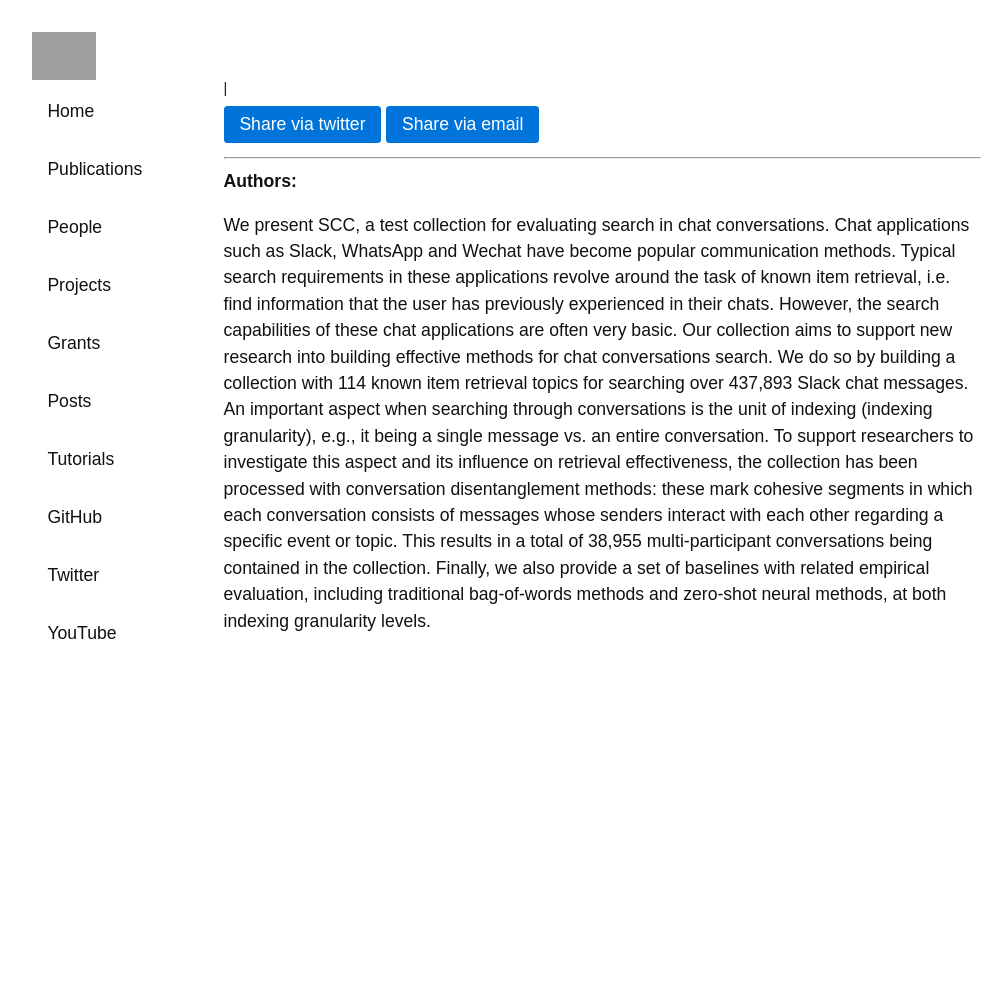
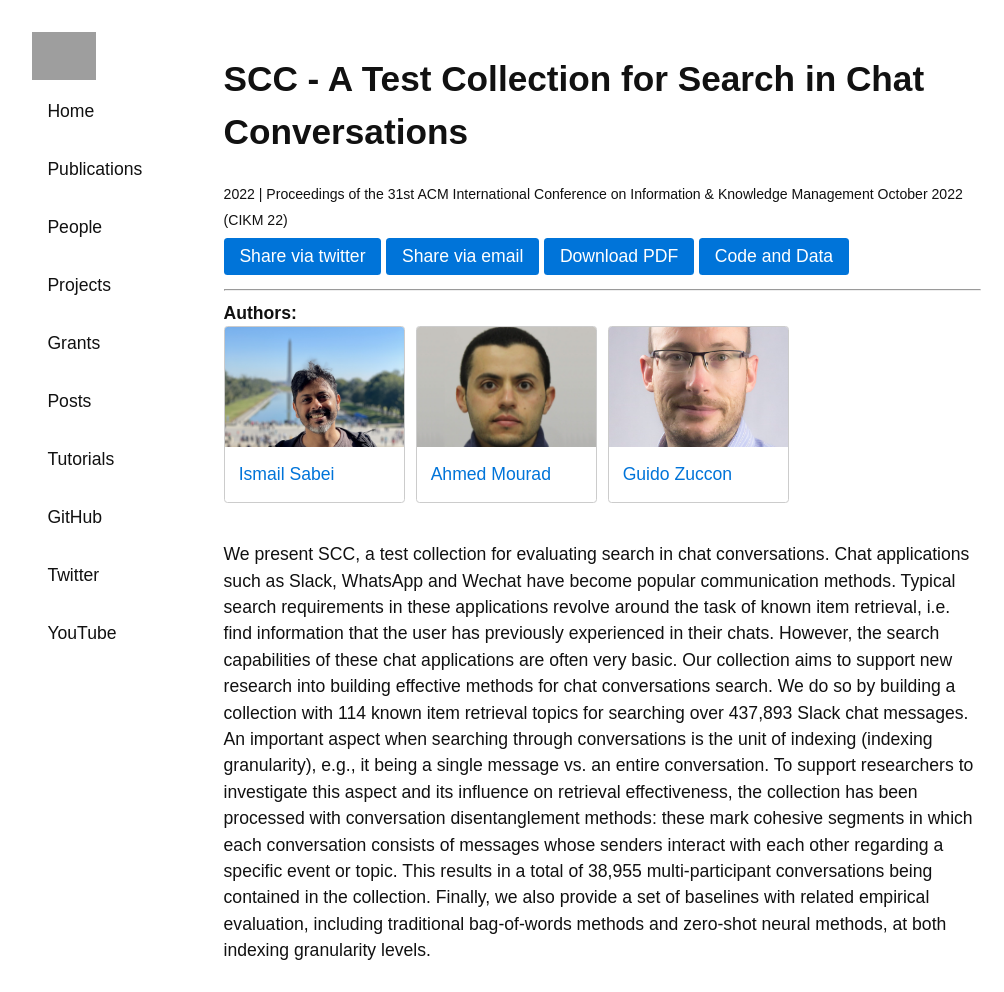
Before and after one commit to ielab/ielab.github.io, a Jekyll site: the page built from _publications/ismail-2022-SCC.md, in a window 1280 px wide. Shown: the whole page, without its empty margins (139-1143 px from the left). Built offline with Jekyll 4.4.1, drawn with Linux system fonts in a browser that asks for light colours; before the commit the page ends 932 px from its top, so only the background shows below that; grey boxes are pictures that could not be loaded.

Commit message:
Update ismail-2022-SCC.md

```diff
--- a/_publications/ismail-2022-SCC.md
+++ b/_publications/ismail-2022-SCC.md
@@ -1,8 +1,8 @@
 ---
 redirect_from: /publications/ismail-2022-SCC
 authors: [ismail-sabei,ahmed-mourad, guido-zuccon]
-title: 'SCC - A Test Collection for Search in Chat Conversations'
-venue: CIKM '22: Proceedings of the 31st ACM International Conference on Information & Knowledge Management October 2022
+title: "SCC - A Test Collection for Search in Chat Conversations"
+venue: Proceedings of the 31st ACM International Conference on Information & Knowledge Management October 2022 (CIKM 22)
 year: 2022
 pdf: /publications/pdfs/ismail-2022-SCC.pdf
 links:
```
